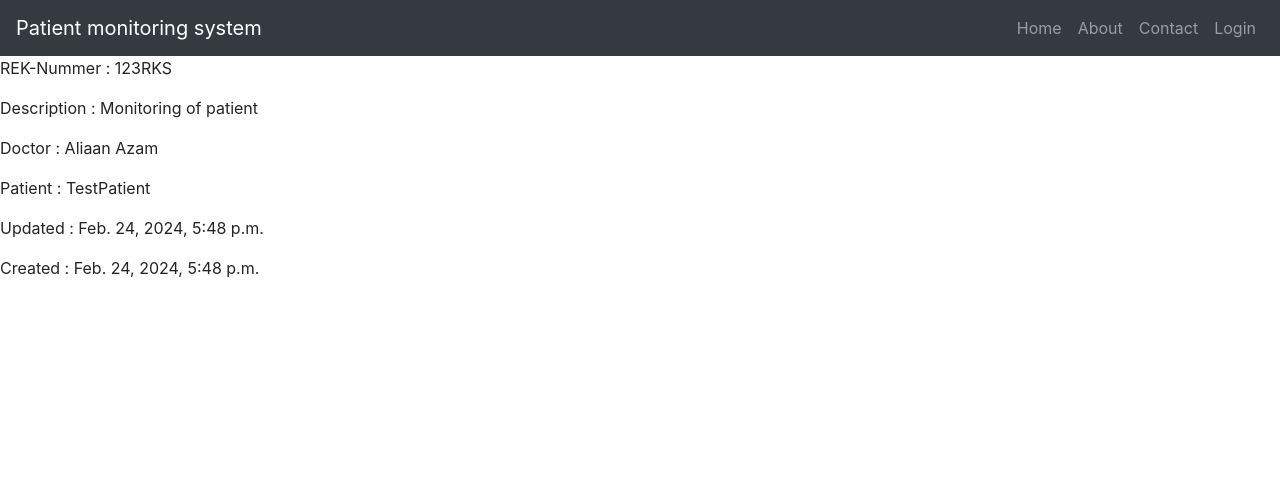
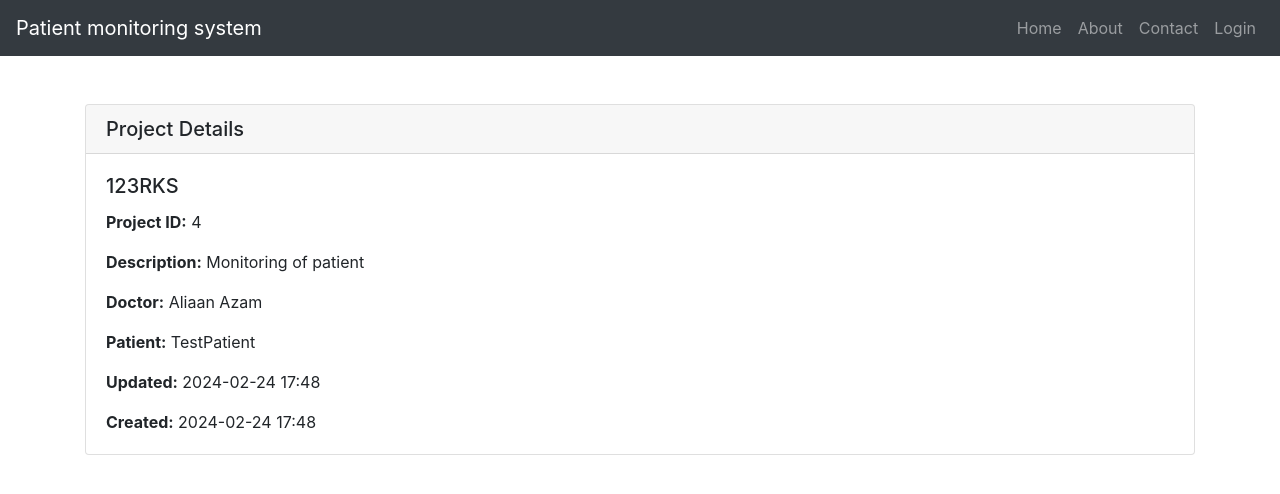
Before and after one commit to MONK-system/system, a Django app: page /project/4 in a window 1280 px wide. Shown: the top 494 px of the page. Run offline with Django 5.2, Linux system fonts and the light colour scheme; data comes from the database, SQL or seed files in the repository; both versions use the stored data as it was after the commit; some libraries are stand-ins or nearby versions.

Commit message:
Updated project view.

```diff
--- a/monksystem/base/templates/base/doctor.html
+++ b/monksystem/base/templates/base/doctor.html
@@ -7,7 +7,7 @@
         <div class="card-body">
 
             <h5 class="card-title">{{ doctor.name }}</h5>
-            <p class="card-text"><strong>ID:</strong> {{ doctor.id }}</p> <!-- Display Doctor ID -->
+            <p class="card-text"><strong>ID:</strong> {{ doctor.id }}</p>
             <p class="card-text"><strong>Username:</strong> {{ doctor.user.username }}</p>
             <p class="card-text"><strong>Contact:</strong> {{ doctor.mobile }}</p>
             <p class="card-text"><strong>Specialization:</strong> {{ doctor.specialization }}</p>
--- a/monksystem/base/templates/base/project.html
+++ b/monksystem/base/templates/base/project.html
@@ -1,12 +1,18 @@
 {% extends 'main.html' %}
 
-
 {% block content %}
-<p>REK-Nummer : {{project.rekNummer}}</p>
-<p>Description : {{project.description}}</p>
-<p>Doctor : {{project.doctor}}</p>
-<p>Patient : {{project.patient}}</p>
-<p>Updated : {{project.updated}}</p>
-<p>Created : {{project.created}}</p>
-
+<div class="container mt-5">
+    <div class="card">
+        <h5 class="card-header">Project Details</h5>
+        <div class="card-body">
+            <h5 class="card-title">{{ project.rekNummer }}</h5>
+            <p class="card-text"><strong>Project ID:</strong> {{ project.id }}</p>
+            <p class="card-text"><strong>Description:</strong> {{ project.description }}</p>
+            <p class="card-text"><strong>Doctor:</strong> {{ project.doctor.name }}</p>
+            <p class="card-text"><strong>Patient:</strong> {{ project.patient.name }}</p>
+            <p class="card-text"><strong>Updated:</strong> {{ project.updated|date:"Y-m-d H:i" }}</p>
+            <p class="card-text"><strong>Created:</strong> {{ project.created|date:"Y-m-d H:i" }}</p>
+        </div>
+    </div>
+</div>
 {% endblock %}
```
Also changed, not shown: monksystem/db.sqlite3.
